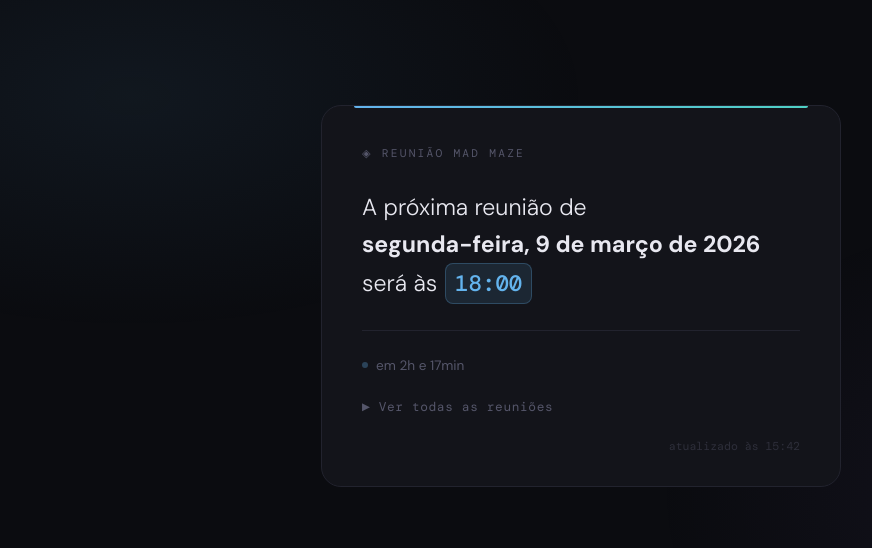
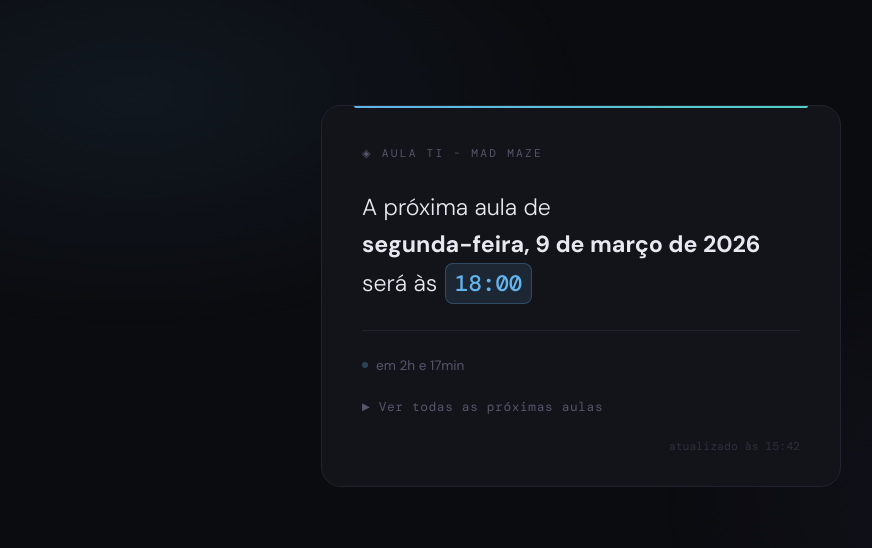
Before and after one commit to gkoniki/gkoniki.github.io, a plain HTML site: page index.html in a window 1280 px wide. Shown: the part 104-652 px from the top of the page, without its empty margins (59-931 px from the left). Drawn offline with nearby package versions, Linux system fonts and the light colour scheme.

Commit message:
Update index.html

```diff
--- a/index.html
+++ b/index.html
@@ -3,7 +3,7 @@
 <head>
   <meta charset="UTF-8" />
   <meta name="viewport" content="width=device-width, initial-scale=1.0"/>
-  <title>Reunião Mad Maze</title>
+  <title>Aula TI - Mad Maze</title>
   <link href="https://fonts.googleapis.com/css2?family=DM+Mono:wght@400;500&family=DM+Sans:wght@300;400;600;700&display=swap" rel="stylesheet"/>
   <style>
     *, *::before, *::after { box-sizing: border-box; margin: 0; padding: 0; }
@@ -247,7 +247,7 @@
 <body>
 
 <div class="card" id="card">
-  <div class="label">◈ Reunião Mad Maze</div>
+  <div class="label">◈ Aula TI - Mad Maze</div>
   <div class="meeting-line" id="mainText">Carregando…</div>
   <div class="divider"></div>
   <div class="countdown" id="countdown"></div>
@@ -255,7 +255,7 @@
 
   <div class="schedule-toggle" id="toggleBtn" onclick="toggleSchedule()">
     <span class="toggle-arrow" id="arrow">▶</span>
-    Ver todas as reuniões
+    Ver todas as próximas aulas
   </div>
   <div class="schedule-list" id="scheduleList"></div>
 
@@ -271,12 +271,12 @@
   const TIME_A = "18:00";
   const TIME_B = "18:25";
 
-  // Segunda-feiras SEM reunião
+  // Segunda-feiras SEM aula
   const SKIP = [
     new Date(2026, 2, 30), // 30 de março de 2026
   ];
 
-  // Última reunião — não mostrar datas após essa
+  // Última aula — não mostrar datas após essa
   const LAST_MEETING = new Date(2026, 6, 6); // 6 de julho de 2026
   // ────────────────────────────────────────────────────────────
 
@@ -406,16 +406,16 @@
 
     if (!candidate) {
       document.getElementById('mainText').innerHTML =
-        `<strong>O ciclo de reuniões encerrou.</strong><br><span style="font-size:1rem;color:var(--muted)">A última reunião foi em 6 de julho de 2026.</span>`;
+        `<strong>O ciclo de aulas encerrou.</strong><br><span style="font-size:1rem;color:var(--muted)">A última aula foi em 6 de julho de 2026.</span>`;
       document.getElementById('countdown').innerHTML =
-        `<span class="dot" style="background:var(--muted);animation:none"></span> Nenhuma reunião futura`;
+        `<span class="dot" style="background:var(--muted);animation:none"></span> Nenhuma aula futura`;
     } else {
       const time = timeForMonday(candidate);
       const isLate = time === TIME_B;
       const timeClass = isLate ? 'time-late' : 'time-early';
 
       document.getElementById('mainText').innerHTML =
-        `A próxima reunião de <br>` +
+        `A próxima aula de <br>` +
         `<strong>${formatDatePT(candidate)}</strong><br>` +
         `será às <span class="time-chip ${timeClass}">${time}</span>`;
 
@@ -442,7 +442,7 @@
 
         cdEl.innerHTML = `<span class="dot ${isLate ? 'purple' : ''}"></span> ${str}`;
       } else {
-        cdEl.innerHTML = `<span class="dot" style="background:var(--muted);animation:none"></span> Horário da reunião já passou`;
+        cdEl.innerHTML = `<span class="dot" style="background:var(--muted);animation:none"></span> Horário da aula já passou`;
       }
     }
 
@@ -450,7 +450,7 @@
     const noteEl = document.getElementById('skippedNote');
     if (skippedOver) {
       const s = skippedOver.toLocaleDateString('pt-BR', { day: 'numeric', month: 'long' });
-      noteEl.innerHTML = `<div class="skipped-note">Sem reunião em ${s} — exibindo a semana seguinte</div>`;
+      noteEl.innerHTML = `<div class="skipped-note">Sem aula em ${s} — exibindo a semana seguinte</div>`;
     } else {
       noteEl.innerHTML = '';
     }
@@ -474,7 +474,7 @@
 
       const dateStr = formatShortPT(monday) + (isNext ? `<span class="s-next-tag">← próxima</span>` : '');
       const badge   = skipped
-        ? `<span class="s-badge skip">sem reunião</span>`
+        ? `<span class="s-badge skip">sem aula</span>`
         : `<span class="s-badge ${isLate ? 'late' : 'early'}">${time}</span>`;
 
       return `<div class="schedule-item ${isNext ? 'is-next' : ''}">
```
